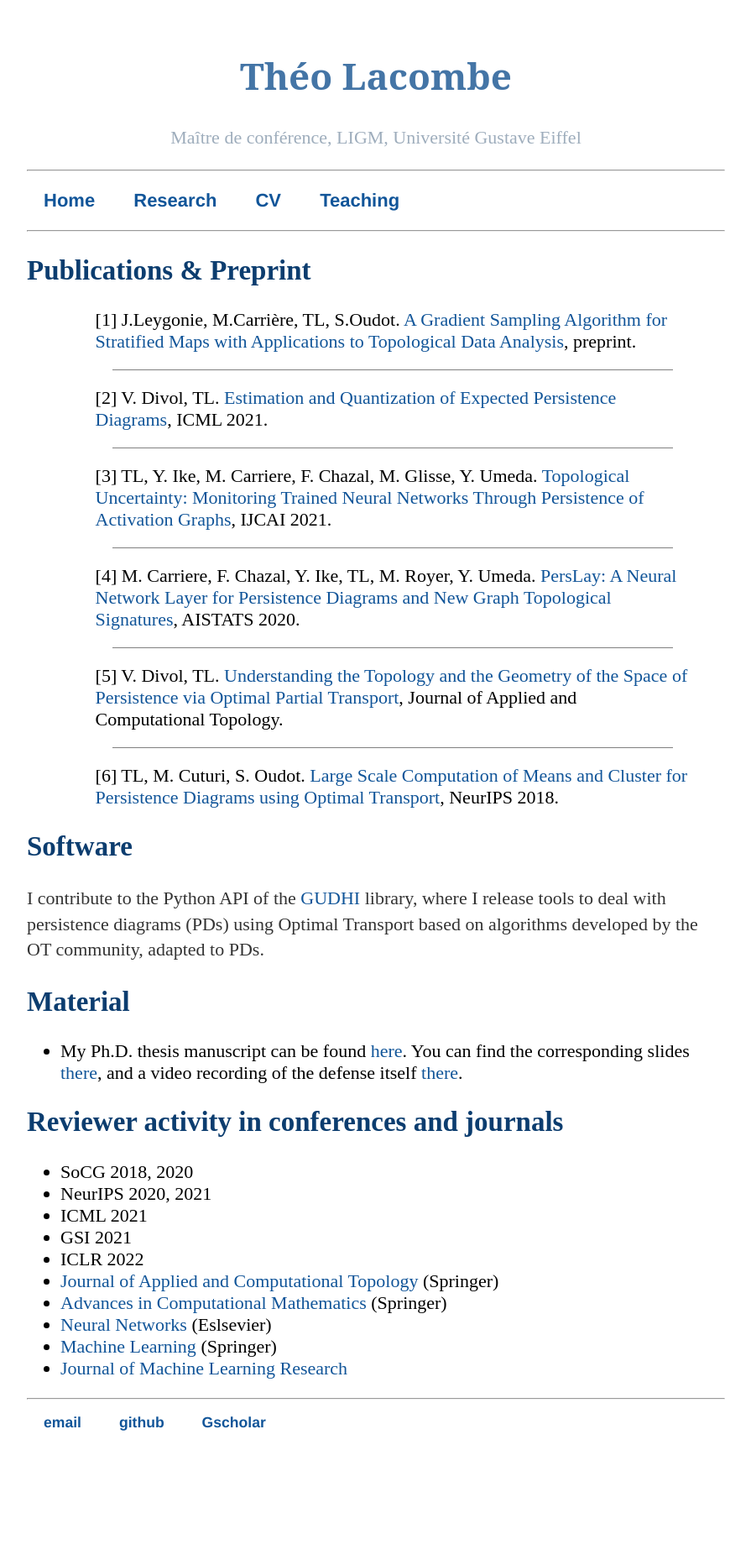
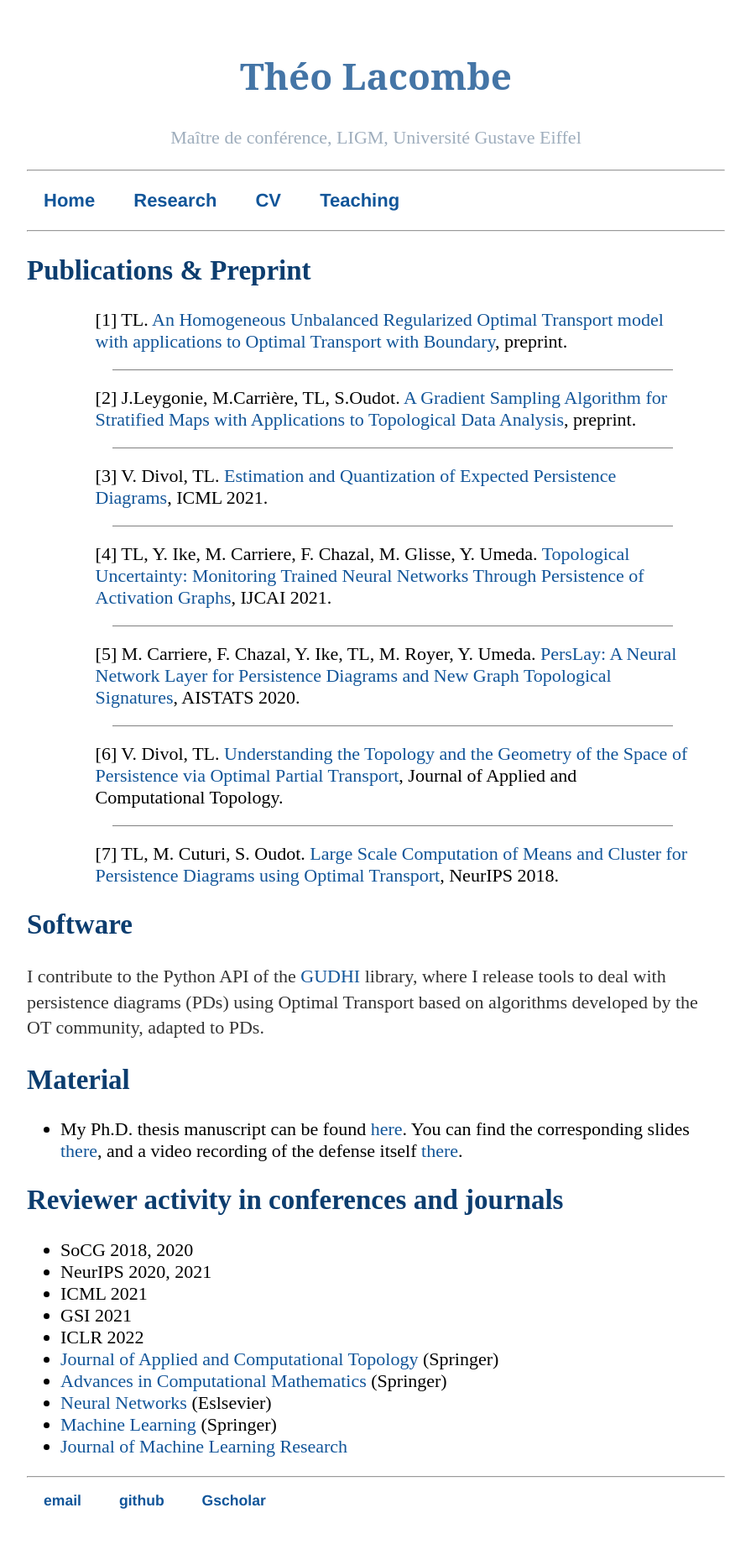
Before and after one commit to tlacombe/tlacombe.github.io, a Jekyll site: the page built from research/index.html, in a window 1280 px wide. Shown: the whole page at 84% size, without its empty margins (192-1087 px from the left). Built offline with Jekyll 4.4.1, drawn with Linux system fonts in a browser that asks for light colours; before the commit the page ends 1765 px from its top, so only the background shows below that.

Commit message:
added preprint in publi list

```diff
--- a/research/index.html
+++ b/research/index.html
@@ -4,6 +4,7 @@ title: TL - Research
 ---
 <h2>Publications & Preprint</h2>
 	<ol class="publi">
+		<li>TL. <a href="https://arxiv.org/abs/2201.02082">An Homogeneous Unbalanced Regularized Optimal Transport model with applications to Optimal Transport with Boundary</a>, preprint.
 		<li>J.Leygonie, M.Carrière, TL, S.Oudot. <a href="https://arxiv.org/abs/2109.00530">A Gradient Sampling Algorithm for Stratified Maps with Applications to Topological Data Analysis</a>, preprint.</li>
 		<li> V. Divol, TL. <a href="https://arxiv.org/pdf/2105.04852.pdf">Estimation and Quantization of Expected Persistence Diagrams</a>, ICML 2021.</li>
 		<li> TL, Y. Ike, M. Carriere, F. Chazal, M. Glisse, Y. Umeda. <a href="https://arxiv.org/pdf/2105.04404.pdf">Topological Uncertainty: Monitoring Trained Neural Networks Through Persistence of Activation Graphs</a>, IJCAI 2021.</li>
```
